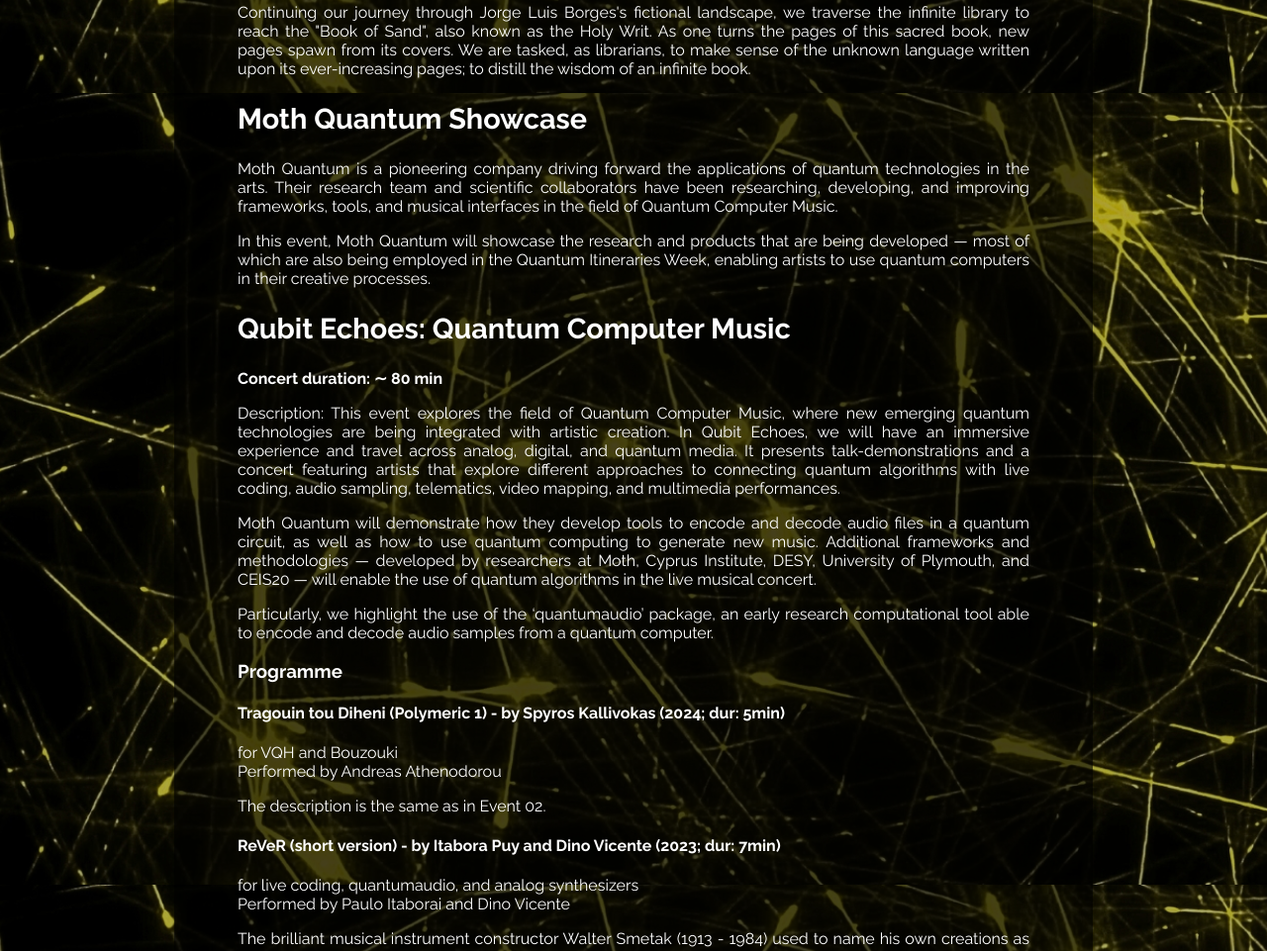
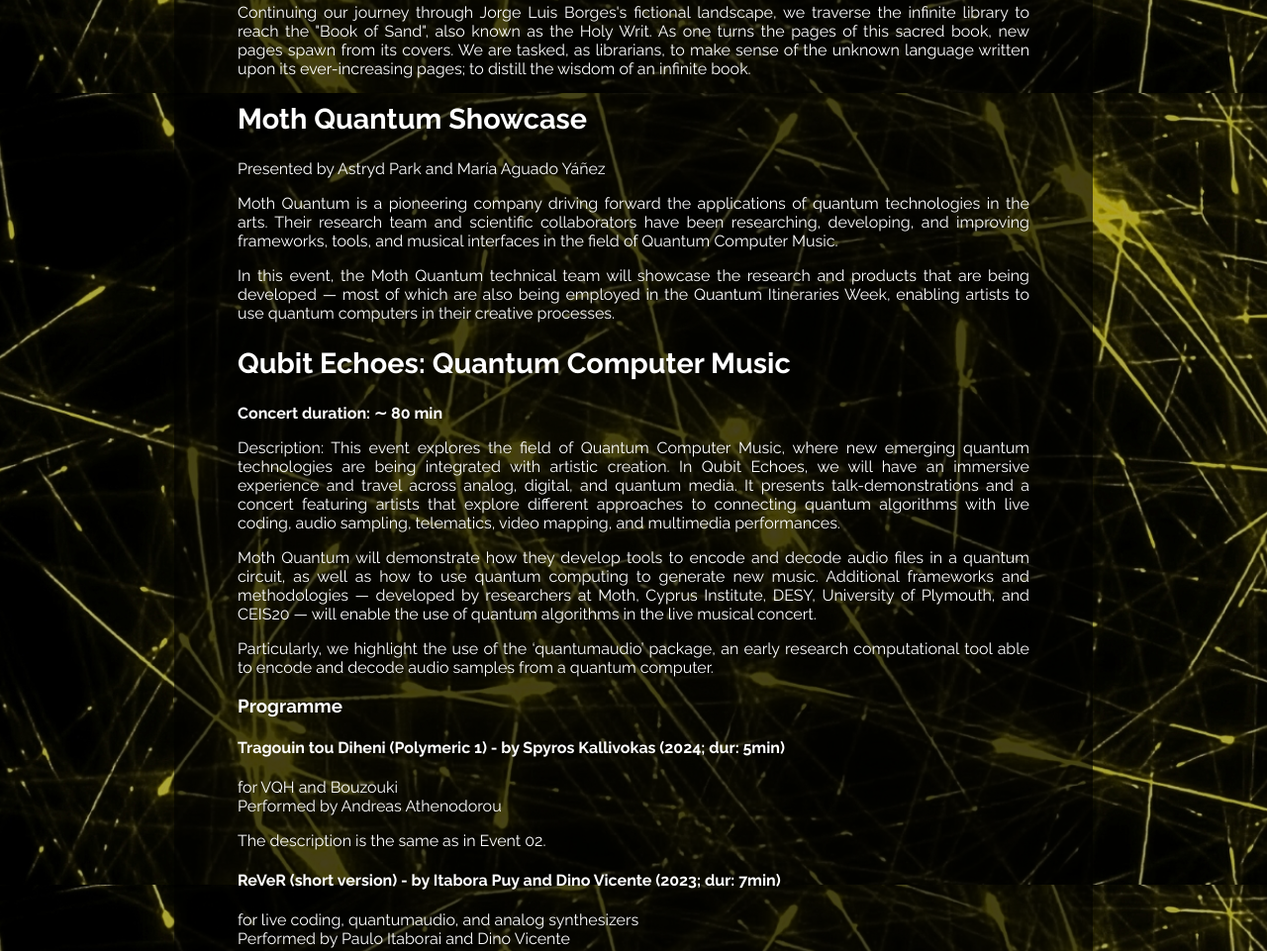
Before and after one commit to Itaborala/Quantum_Itineraries_Week, a plain HTML site: page index.html in a window 1280 px wide. Shown: the part 2306-3267 px from the top of the page at 99% size. Drawn offline with Linux system fonts and the light colour scheme.

Commit message:
adding Moth technical team

```diff
--- a/index.html
+++ b/index.html
@@ -108,9 +108,10 @@
 <!-- Moth Quantum Showcase Section -->
 <section id="moth-quantum-showcase">
     <h2>Moth Quantum Showcase</h2>
+    <p>Presented by Astryd Park and María Aguado Yáñez</p>
     <p>Moth Quantum is a pioneering company driving forward the applications of quantum technologies in the arts. Their research team and scientific collaborators have been researching, developing, and improving frameworks, tools, and musical interfaces in the field of Quantum Computer Music.</p>
 
-    <p>In this event, Moth Quantum will showcase the research and products that are being developed — most of which are also being employed in the Quantum Itineraries Week, enabling artists to use quantum computers in their creative processes.</p>
+    <p>In this event, the Moth Quantum technical team will showcase the research and products that are being developed — most of which are also being employed in the Quantum Itineraries Week, enabling artists to use quantum computers in their creative processes.</p>
 </section>
 
 
```
